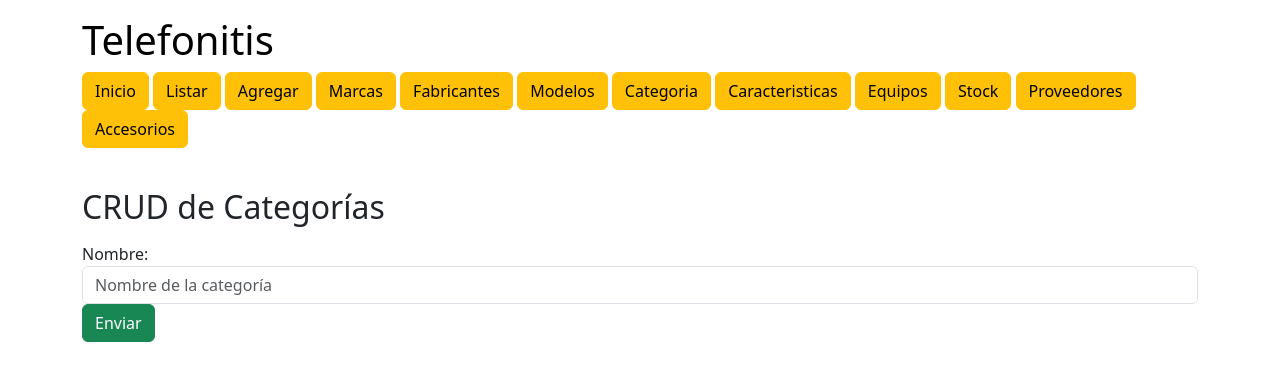
After one commit to ValenCardozo/flask-phone-shop, a Flask app: page /categorias in a window 1280 px wide. The commit adds this page. Shown: the top 381 px of the page. Run offline with Flask 3, Linux system fonts and the light colour scheme.

Commit message:
feat: add crud and view for categorias

```diff
--- a/app.py
+++ b/app.py
@@ -1,9 +1,9 @@
-from flask import Flask, jsonify, render_template, redirect, request
+from flask import Flask, jsonify, render_template, redirect, request, url_for
 from flask_sqlalchemy import SQLAlchemy
 from flask_migrate import Migrate
 
 app = Flask(__name__)
-app.config['SQLALCHEMY_DATABASE_URI'] = 'mysql+pymysql://root:root@localhost:8889/flask_phone_shop'
+app.config['SQLALCHEMY_DATABASE_URI'] = 'mysql+pymysql://root:@localhost/flask_phone_shop'
 app.config['SQLALCHEMY_TRACK_MODIFICATIONS'] = False
 
 db = SQLAlchemy(app)
@@ -142,3 +142,35 @@ def modelos():
     modelos = Modelo.query.filter_by(is_active=1).all()
     fabricantes = Fabricante.query.filter_by(is_active=1).all()
     return render_template("modelos.html", modelos=modelos, fabricantes=fabricantes)
+
+@app.route("/categorias", methods=['POST', 'GET'])
+@app.route("/categorias/<int:id>", methods=['POST'])
+def categorias(id=None):
+    if request.method == 'POST':
+        if id:
+            method = request.form.get('_method')
+            if method == 'PUT':
+                categoria = Categoria.query.get(id)
+                if categoria:
+                    categoria.nombre = request.form['nombre']
+                    db.session.commit()
+                    return redirect(url_for('categorias'))
+                else:
+                    return jsonify({"error": f"Categoria with ID {id} not found"}), 404
+            elif method == 'DELETE':
+                categoria = Categoria.query.get(id)
+                if categoria:
+                    db.session.delete(categoria)
+                    db.session.commit()
+                    return redirect(url_for('categorias'))
+                else:
+                    return jsonify({"error": f"Categoria with ID {id} not found"}), 404
+        else:
+            nombre = request.form['nombre']
+            nueva_categoria = Categoria(nombre=nombre)
+            db.session.add(nueva_categoria)
+            db.session.commit()
+            return redirect(url_for('categorias'))
+
+    categorias = Categoria.query.all()
+    return render_template("categorias.html", categorias=categorias)
--- /dev/null
+++ b/templates/categorias.html
@@ -0,0 +1,32 @@
+{% extends 'layout.html' %}
+{% block title %}
+    <h2>CRUD de Categorías</h2>
+{% endblock %}
+{% block text %}
+    <form action="" method="post">
+        Nombre: <input type="text" name="nombre" class="form-control" placeholder="Nombre de la categoría">
+        <button type="submit" class="btn btn-success">Enviar</button>
+    </form>
+
+    <ul>
+    {% for categoria in categorias %}
+        <li>
+            {{ categoria.nombre }}
+            <button onclick="document.getElementById('editForm{{ categoria.id }}').style.display='block'" class="btn btn-primary btn-sm">Editar</button>
+
+            <div id="editForm{{ categoria.id }}" style="display:none;">
+                <form action="/categorias/{{ categoria.id }}" method="post">
+                    <input type="hidden" name="_method" value="PUT">
+                    <input type="text" name="nombre" value="{{ categoria.nombre }}" class="form-control">
+                    <button type="submit" class="btn btn-primary">Guardar</button>
+                </form>
+            </div>
+
+            <form action="/categorias/{{ categoria.id }}" method="post" style="display:inline;">
+                <input type="hidden" name="_method" value="DELETE">
+                <button type="submit" class="btn btn-danger btn-sm">Eliminar</button>
+            </form>
+        </li>
+    {% endfor %}
+    </ul>
+{% endblock %}
--- a/templates/layout.html
+++ b/templates/layout.html
@@ -16,7 +16,7 @@
             <a href="/marcas" class="btn btn-warning">Marcas</a>
             <a href="/fabricantes" class="btn btn-warning">Fabricantes</a>
             <a href="/modelos" class="btn btn-warning">Modelos</a>
-            <a href="/" class="btn btn-warning">Categoria</a>
+            <a href="/categorias" class="btn btn-warning">Categoria</a>
             <a href="/" class="btn btn-warning">Caracteristicas</a>
             <a href="/" class="btn btn-warning">Equipos</a>
             <a href="/" class="btn btn-warning">Stock</a>
```
